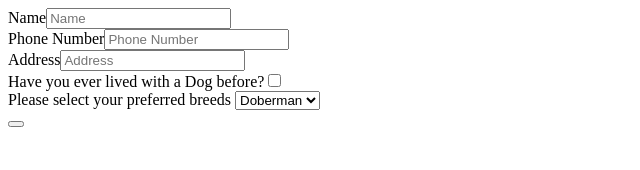
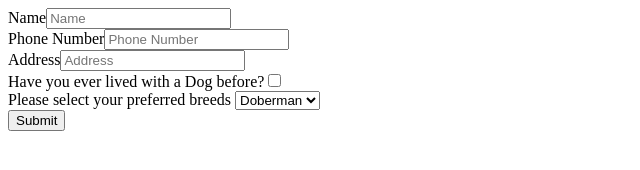
Before and after one commit to acciojob/dog-adoption-application-AD0808, a website: page main.html in a window 1280 px wide. Shown: the whole page, without its empty margins (0-640 px from the left). Drawn offline with Linux system fonts and the light colour scheme.

Commit message:
created a submission

```diff
--- a/main.html
+++ b/main.html
@@ -25,7 +25,7 @@
 			<option>Pomerian</option>
 		</select>
 		<br>
-		<button id="submit" type="submit" value="Submit"></button>
+		<button id="submit" type="submit">Submit</button>
 
 	</form>
 
```
